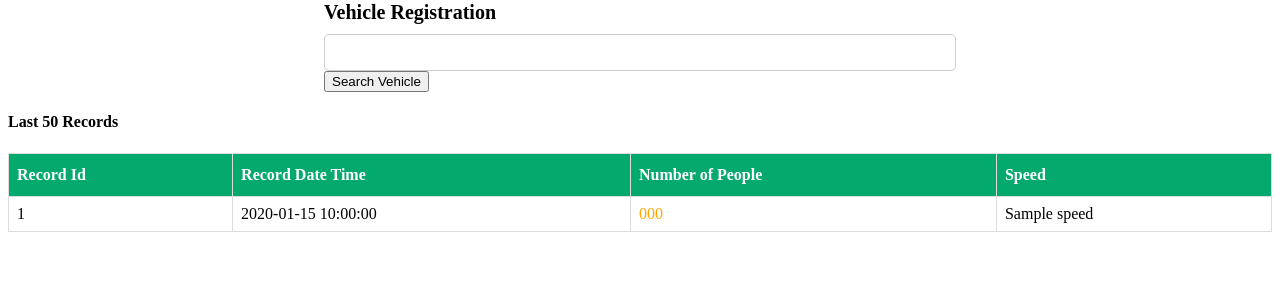
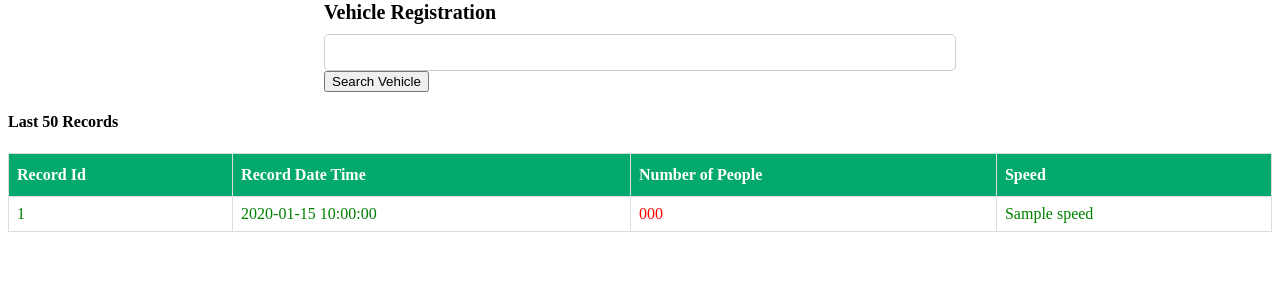
Before and after one commit to wegner15/publicTransportManagementSystem, a Flask app: template app/templates/index.html in a window 1280 px wide. Shown: the part 211-511 px from the top of the page. Run offline with Flask 3, Linux system fonts and the light colour scheme; the template is opened without the code that fills it: most values are stand-ins (such as "Sample title", 1, 10 or a date in 2020).

Commit message:
Coloring

```diff
--- a/app/templates/index.html
+++ b/app/templates/index.html
@@ -37,14 +37,14 @@
 
             </tr>
         </thead>
-        <tbody>
+        <tbody style="color:green ;">
         {% if vehicles %}
         {% for vehicle in vehicles %}
             <tr>
                 <td>{{vehicle.id}}</td>
                 <td>{{vehicle.record_date_time}}</td>
                 {%if vehicle.number_of_people|int>1%}
-                <td style="color:orange ;">{{vehicle.number_of_people}}</td>
+                <td style="color:red ;">{{vehicle.number_of_people}}</td>
                 {%else%}
                 <td>{{vehicle.number_of_people}}</td>
                 {%endif%}
```
